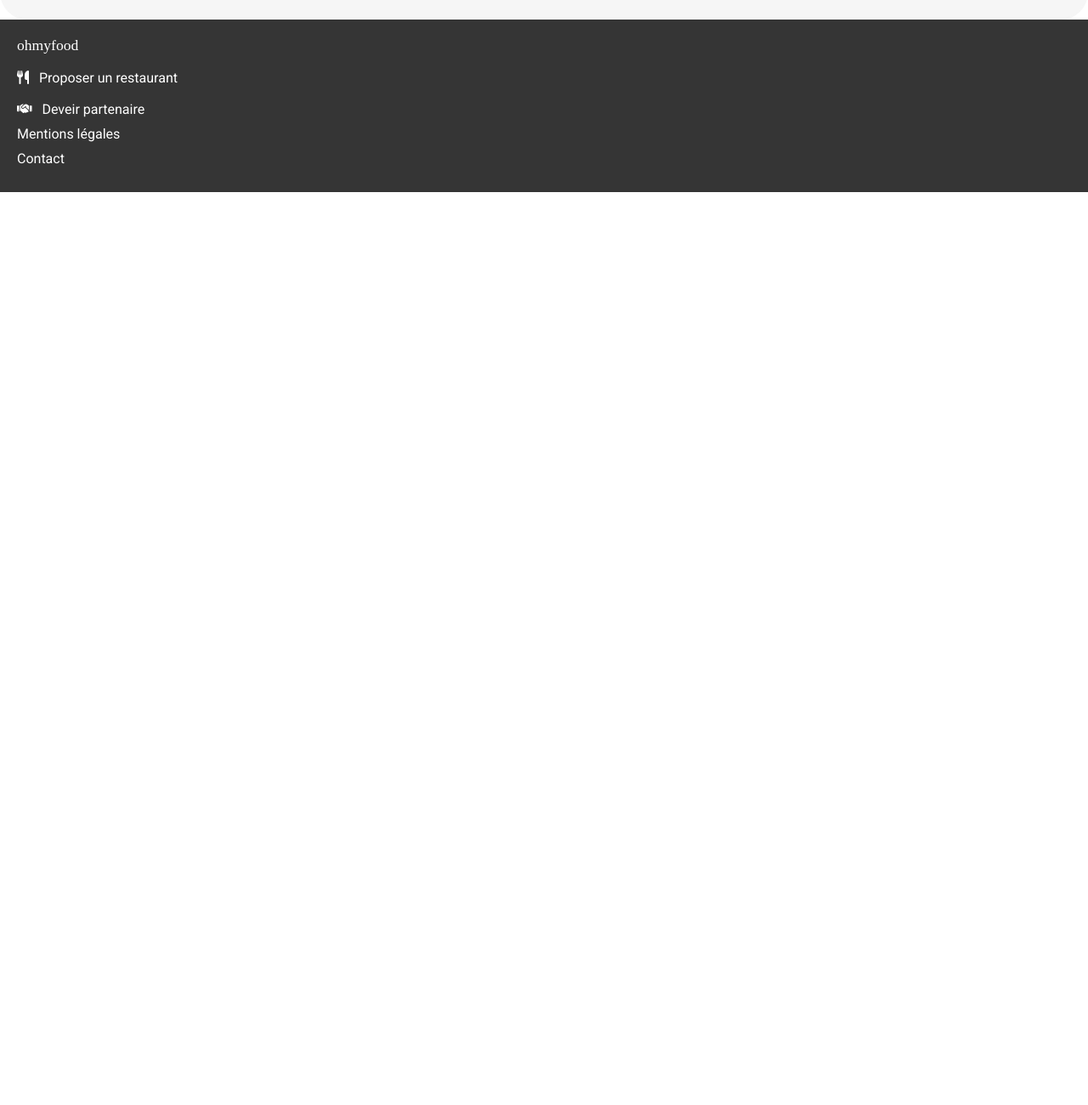
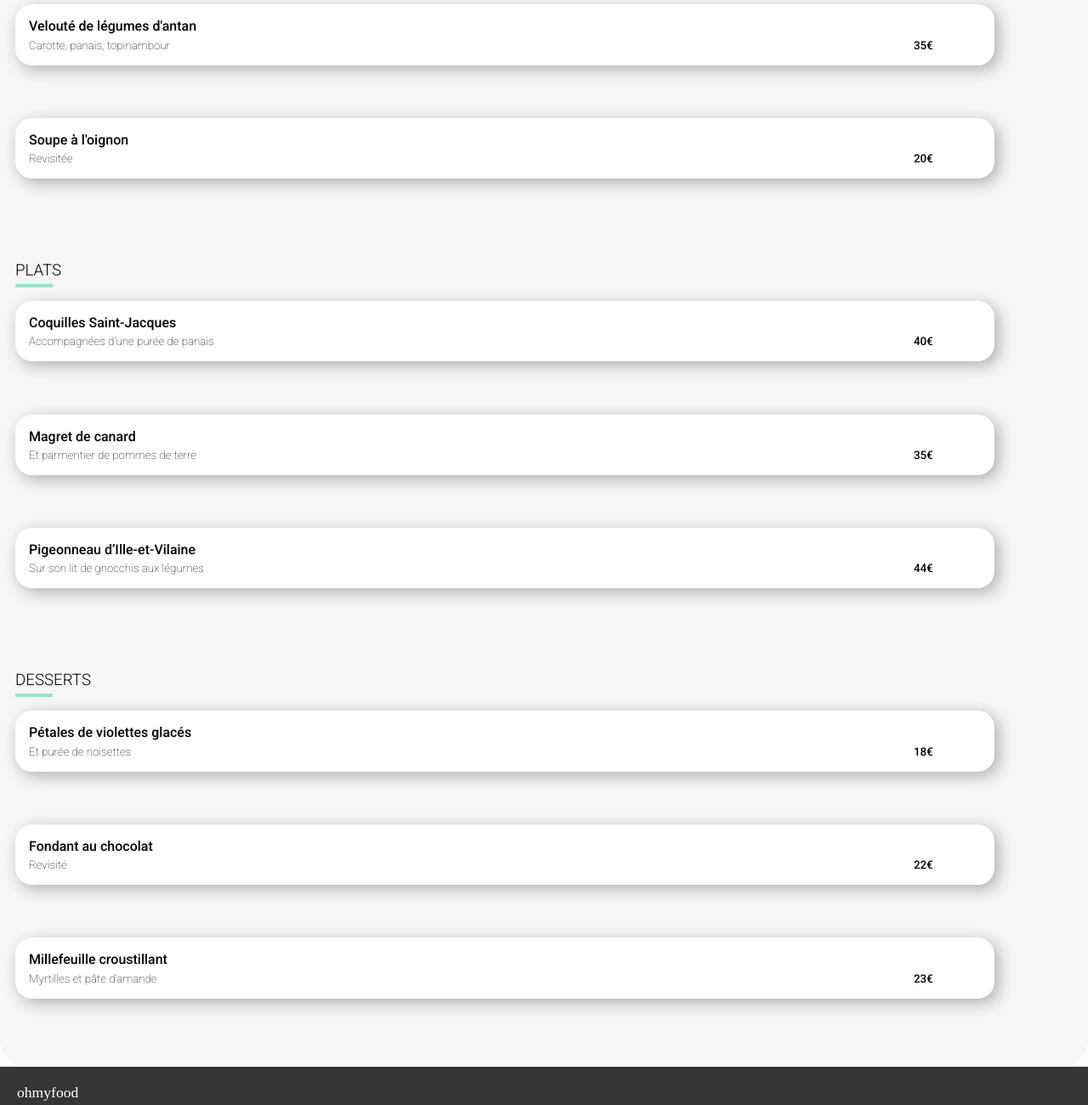
Before and after one commit to JABnat/OhMyFood, a plain HTML site: page restaurants/alafrancaise.html in a window 1280 px wide. Shown: the part 1140-2440 px from the top of the page at 85% size. Before the commit the page ends 1366 px from the top, so only its background shows below. Drawn offline with nearby package versions, Linux system fonts and the light colour scheme; files that its build step writes are made by us from their sources; a web font is replaced by a local one.

Commit message:
a la française

```diff
--- a/restaurants/alafrancaise.html
+++ b/restaurants/alafrancaise.html
@@ -47,10 +47,12 @@
         <h2>À la française</h2>
         <i class="fa-regular fa-heart fa-xl"></i>
       </div>
+      <!-- ENTRÉES -->
       <div class="text-group">
         <h3>ENTRÉES</h3>
         <p class="underline"></p>
         <div class="cards">
+          <div class="card-1">
             <p><strong>Tartare de poulpe acidulé</strong></p>
             <div class="text-icon">
               <div class="ingreditents">
@@ -61,7 +63,113 @@
               </div>
             </div>
           </div>
+          <div class="card-2">
+            <p><strong>Velouté de légumes d'antan</strong></p>
+            <div class="text-icon">
+              <div class="ingreditents">
+                <p>Carotte, panais, topinambour</p>
               </div>
+              <div class="price">
+                <p><strong>35€</strong></p>
+              </div>
+            </div>
+          </div>
+          <div class="card-3">
+            <p><strong>Soupe à l'oignon</strong></p>
+            <div class="text-icon">
+              <div class="ingreditents">
+                <p>Revisitée</p>
+              </div>
+              <div class="price">
+                <p><strong>20€</strong></p>
+              </div>
+            </div>
+          </div>
+        </div>
+      </div>
+      <!-- /ENTRÉES -->
+      <!-- PLATS -->
+      <div class="text-group">
+        <h3>PLATS</h3>
+        <p class="underline"></p>
+        <div class="cards">
+          <div class="card-1">
+            <p><strong>Coquilles Saint-Jacques</strong></p>
+            <div class="text-icon">
+              <div class="ingreditents">
+                <p>Accompagnées d'une purée de panais</p>
+              </div>
+              <div class="price">
+                <p><strong>40€</strong></p>
+              </div>
+            </div>
+          </div>
+          <div class="card-2">
+            <p><strong>Magret de canard</strong></p>
+            <div class="text-icon">
+              <div class="ingreditents">
+                <p>Et parmentier de pommes de terre</p>
+              </div>
+              <div class="price">
+                <p><strong>35€</strong></p>
+              </div>
+            </div>
+          </div>
+          <div class="card-3">
+            <p><strong>Pigeonneau d’Ille-et-Vilaine</strong></p>
+            <div class="text-icon">
+              <div class="ingreditents">
+                <p>Sur son lit de gnocchis aux légumes</p>
+              </div>
+              <div class="price">
+                <p><strong>44€</strong></p>
+              </div>
+            </div>
+          </div>
+        </div>
+      </div>
+      <!-- /PLATS -->
+      <!-- DESSERTS -->
+      <div class="text-group">
+        <h3>DESSERTS</h3>
+        <p class="underline"></p>
+        <div class="cards">
+          <div class="card-1">
+            <p><strong>Pétales de violettes glacés</strong></p>
+            <div class="text-icon">
+              <div class="ingreditents">
+                <p>Et purée de noisettes</p>
+              </div>
+              <div class="price">
+                <p><strong>18€</strong></p>
+              </div>
+            </div>
+          </div>
+          <div class="card-2">
+            <p><strong>Fondant au chocolat</strong></p>
+            <div class="text-icon">
+              <div class="ingreditents">
+                <p>Revisité</p>
+              </div>
+              <div class="price">
+                <p><strong>22€</strong></p>
+              </div>
+            </div>
+          </div>
+          <div class="card-3">
+            <p><strong>Millefeuille croustillant</strong></p>
+            <div class="text-icon">
+              <div class="ingreditents">
+                <p>Myrtilles et pâte d’amande</p>
+              </div>
+              <div class="price">
+                <p><strong>23€</strong></p>
+              </div>
+            </div>
+          </div>
+        </div>
+      </div>
+      <!-- /DESSERTS -->
     </div>
   </body>
   <footer>
--- a/scss/restaurants.scss
+++ b/scss/restaurants.scss
@@ -65,6 +65,9 @@ body {
     }
   }
   .cards {
+    .card-1,
+    .card-2,
+    .card-3 {
       background-color: white;
       border-radius: 20px;
       width: 90%;
@@ -138,3 +141,4 @@ img {
       }
     }
   }
+}
```
Also changed, not shown: css/restaurants.css, 1 other file. Lines whose indentation alone changed are shown as unchanged.
